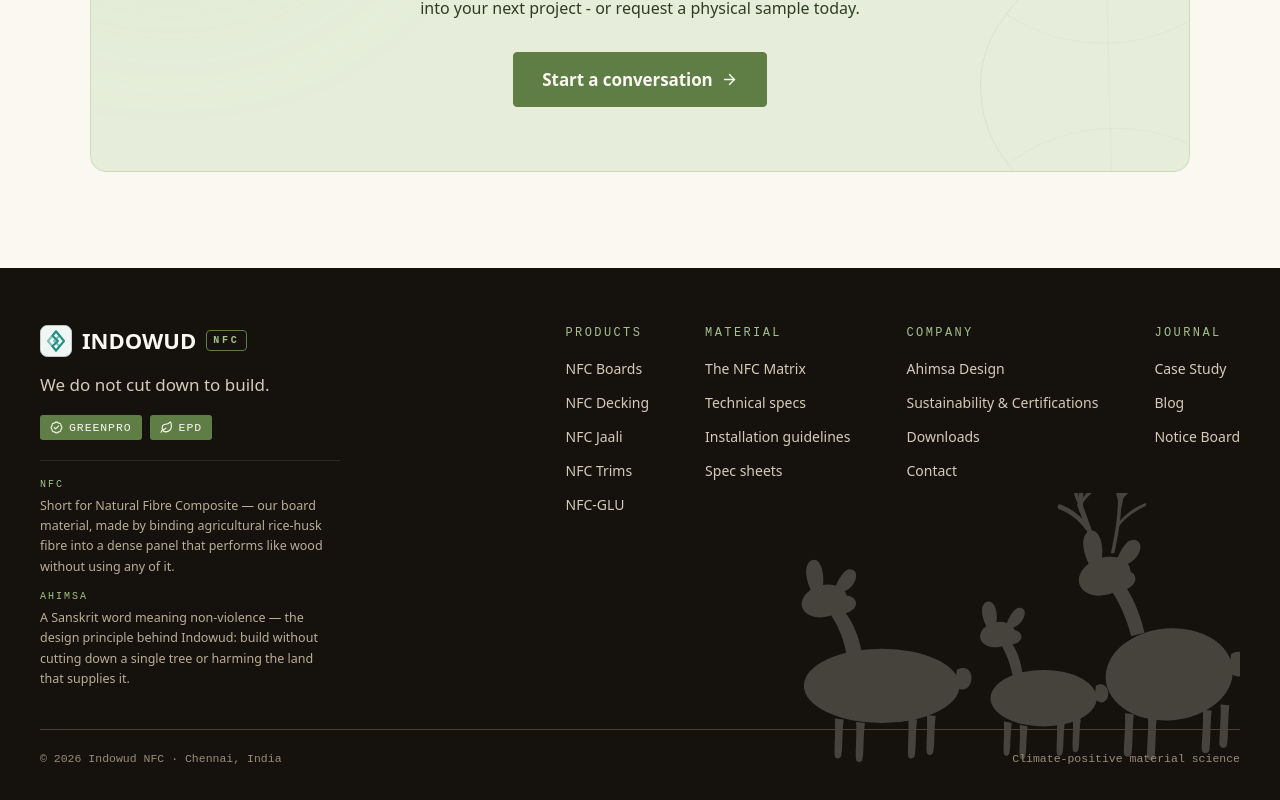
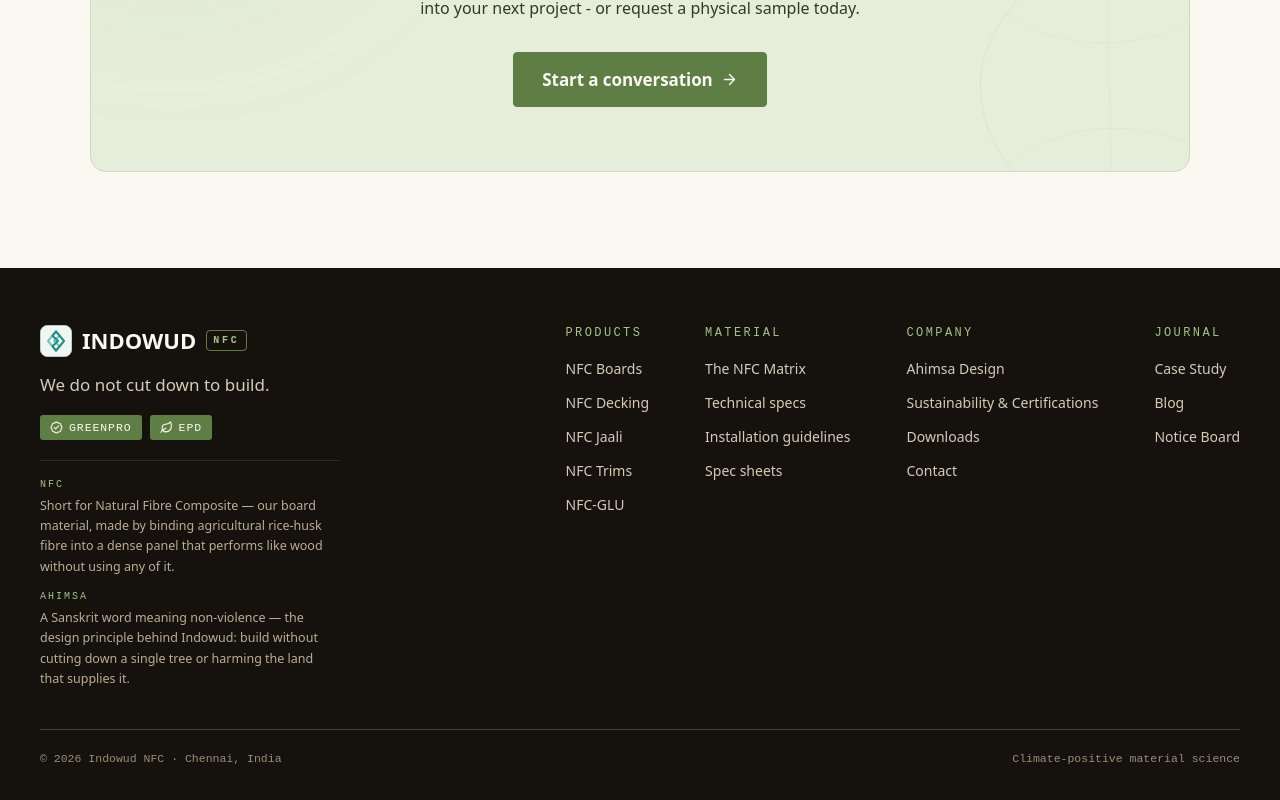
Before and after one commit to join2AJ/India_0_Wud, a React (Vite) app: page / in a window 1280 px wide. Shown: the part 5733-6533 px from the top of the page. Built offline with nearby package versions, Linux system fonts and the light colour scheme.

Commit message:
Remove deer family illustration from footer
Co-Authored-By: Claude Sonnet 4.6 <noreply@anthropic.com>
Claude-Session: https://claude.ai/code/session_01WwrCc3hrWJ1Z3oFWjyufvR

```diff
--- a/src/components/Footer.jsx
+++ b/src/components/Footer.jsx
@@ -2,6 +2,7 @@ import { Link } from 'react-router-dom'
 import { BadgeCheck, Leaf } from 'lucide-react'
 import Badge from './ui/Badge'
 import Logo from './Logo'
+
 
 const cols = [
   { h: 'Products', items: [
@@ -30,167 +31,12 @@ const cols = [
   ]},
 ]
 
-// Deer family rendered entirely as filled SVG paths so it scales perfectly
-// at any size. Pointer-events are disabled — the illustration sits behind the
-// nav columns and never blocks a click. Opacity is kept low enough to keep
-// every link readable while still making the family clearly visible.
-function DeerFamily() {
-  return (
-    <svg
-      viewBox="0 0 520 310"
-      aria-hidden
-      xmlns="http://www.w3.org/2000/svg"
-      style={{ fill: '#F5F0E4', pointerEvents: 'none', display: 'block', width: '100%', height: '100%' }}
-    >
-      {/* ─── DOE (left, medium) ──────────────────────────── */}
-      {/* Body */}
-      <ellipse cx="115" cy="218" rx="88" ry="42" />
-      {/* Neck – thick tapered slab angled forward-up */}
-      <path d="M75,182 C72,164 65,148 56,136 L70,130 C80,142 88,158 92,178 Z" />
-      {/* Head – elongated oval */}
-      <ellipse cx="50" cy="122" rx="26" ry="18" transform="rotate(-15 50 122)" />
-      {/* Ear back */}
-      <path d="M36,112 C28,96 27,80 36,76 C44,72 52,88 48,110 Z" />
-      {/* Ear forward */}
-      <path d="M62,108 C68,92 76,82 84,88 C90,94 82,110 70,112 Z" />
-      {/* Muzzle */}
-      <ellipse cx="72" cy="126" rx="14" ry="10" transform="rotate(-10 72 126)" />
-      {/* Front legs */}
-      <path d="M72,256 C70,270 71,292 69,298 C67,301 62,301 62,297 C61,292 63,270 62,255 Z" />
-      <path d="M96,260 C94,274 95,296 93,302 C91,305 86,305 86,301 C85,296 87,274 86,259 Z" />
-      {/* Back legs */}
-      <path d="M155,256 C153,270 154,292 152,298 C150,301 145,301 145,297 C144,292 146,270 145,255 Z" />
-      <path d="M176,252 C174,266 175,288 173,294 C171,297 166,297 166,293 C165,288 167,266 166,251 Z" />
-      {/* Tail */}
-      <path d="M200,200 C212,193 220,204 215,216 C210,226 198,223 198,213 Z" />
-
-      {/* ─── FAWN (centre, smallest) ─────────────────────── */}
-      {/* Body */}
-      <ellipse cx="298" cy="232" rx="60" ry="32" />
-      {/* Neck */}
-      <path d="M263,206 C260,193 256,181 250,172 L260,167 C267,176 272,188 274,204 Z" />
-      {/* Head */}
-      <ellipse cx="246" cy="160" rx="20" ry="14" transform="rotate(-12 246 160)" />
-      {/* Ear back */}
-      <path d="M234,152 C227,139 226,126 234,123 C241,120 248,133 244,150 Z" />
-      {/* Ear forward */}
-      <path d="M256,148 C261,135 268,126 275,131 C280,136 273,150 263,152 Z" />
-      {/* Muzzle */}
-      <ellipse cx="262" cy="163" rx="11" ry="8" transform="rotate(-8 262 163)" />
-      {/* Front legs */}
-      <path d="M262,260 C260,272 261,290 259,295 C257,298 253,298 253,294 C252,289 254,271 253,258 Z" />
-      <path d="M280,264 C278,276 279,294 277,299 C275,302 271,302 271,298 C270,293 272,275 271,262 Z" />
-      {/* Back legs */}
-      <path d="M322,260 C320,272 321,290 319,295 C317,298 313,298 313,294 C312,289 314,271 313,258 Z" />
-      <path d="M340,256 C338,268 339,286 337,291 C335,294 331,294 331,290 C330,285 332,267 331,254 Z" />
-      {/* Tail */}
-      <path d="M357,218 C366,212 374,222 370,232 C366,240 356,237 356,229 Z" />
-
-      {/* ─── STAG (right, tallest, antlers) ─────────────── */}
-      {/* Body */}
-      <ellipse cx="440" cy="205" rx="72" ry="52" transform="rotate(-5 440 205)" />
-      {/* Neck – broad and powerful */}
-      <path d="M397,162 C392,142 383,122 373,108 L387,101 C398,115 407,136 412,158 Z" />
-      {/* Head */}
-      <ellipse cx="367" cy="94" rx="30" ry="21" transform="rotate(-18 367 94)" />
-      {/* Ear back */}
-      <path d="M350,82 C341,64 340,47 350,43 C359,39 368,56 363,80 Z" />
-      {/* Ear forward */}
-      <path d="M380,77 C387,59 396,48 405,55 C412,61 403,78 390,81 Z" />
-      {/* Muzzle */}
-      <ellipse cx="386" cy="99" rx="16" ry="11" transform="rotate(-15 386 99)" />
-
-      {/* ANTLERS ── the defining feature */}
-      {/* Left main beam: sweeps up and back from the skull */}
-      <path d="
-        M356,72
-        C352,56 344,34 336,14
-        C335,11 339,8 341,11
-        C349,31 357,54 361,72 Z" />
-      {/* Left brow tine – first branch off main beam */}
-      <path d="
-        M346,42
-        C338,30 326,22 315,18
-        C313,16 314,12 317,13
-        C328,17 340,25 349,38 Z" />
-      {/* Left bez tine */}
-      <path d="
-        M339,22
-        C336,10 337,-2 342,-12
-        C343,-14 347,-13 346,-10
-        C342,-1 341,10 344,22 Z" />
-      {/* Left top fork A */}
-      <path d="
-        M337,12
-        C330,0 330,-14 335,-22
-        C336,-25 340,-23 339,-20
-        C335,-13 335,0 340,12 Z" />
-      {/* Left top fork B */}
-      <path d="
-        M337,12
-        C344,2 352,-6 356,-10
-        C358,-12 361,-10 360,-7
-        C356,-3 348,3 342,12 Z" />
-
-      {/* Right main beam: sweeps up and forward */}
-      <path d="
-        M374,68
-        C378,50 382,28 382,8
-        C382,5 386,4 386,7
-        C386,27 382,50 378,68 Z" />
-      {/* Right brow tine */}
-      <path d="
-        M381,36
-        C389,24 402,16 412,12
-        C414,10 415,13 413,15
-        C404,19 391,27 383,38 Z" />
-      {/* Right bez tine */}
-      <path d="
-        M382,16
-        C386,4 384,-9 380,-18
-        C379,-20 382,-23 384,-21
-        C388,-11 390,3 386,16 Z" />
-      {/* Right top fork A */}
-      <path d="
-        M382,8
-        C378,-4 378,-18 383,-26
-        C384,-29 388,-27 387,-24
-        C383,-17 383,-3 386,8 Z" />
-      {/* Right top fork B */}
-      <path d="
-        M382,8
-        C388,-2 396,-8 402,-11
-        C404,-13 406,-10 405,-8
-        C399,-5 392,0 386,9 Z" />
-
-      {/* Stag front legs */}
-      <path d="M400,250 C398,266 399,290 397,296 C395,299 390,299 389,295 C388,290 391,266 390,249 Z" />
-      <path d="M426,254 C424,270 425,294 423,300 C421,303 416,303 415,299 C414,294 417,270 416,253 Z" />
-      {/* Stag back legs */}
-      <path d="M488,246 C486,262 487,286 485,292 C483,295 478,295 477,291 C476,286 479,262 478,245 Z" />
-      <path d="M508,240 C506,256 507,280 505,286 C503,289 498,289 497,285 C496,280 499,256 498,239 Z" />
-      {/* Tail */}
-      <path d="M510,182 C524,174 534,187 528,200 C522,212 508,208 508,197 Z" />
-    </svg>
-  )
-}
 
 export default function Footer() {
   return (
     <footer className="relative bg-ink-950 text-husk-100 px-6 lg:px-10 pt-14 pb-8 overflow-hidden">
 
-      {/* Deer family — absolutely pinned to the bottom-right, behind all text.
-          Sized so the family fills the right half of the footer height.
-          Pointer-events are off so every nav link underneath stays clickable. */}
-      <div
-        aria-hidden
-        className="hidden lg:block absolute w-[460px] opacity-[0.22]"
-        style={{ pointerEvents: 'none', zIndex: 0, bottom: '2rem', right: '2.5rem' }}
-      >
-        <DeerFamily />
-      </div>
-
-      {/* All footer content sits above the illustration */}
+      {/* All footer content */}
       <div className="relative max-w-[1360px] mx-auto" style={{ zIndex: 1 }}>
         <div className="flex flex-wrap gap-14">
           <div className="max-w-[300px]">
```
